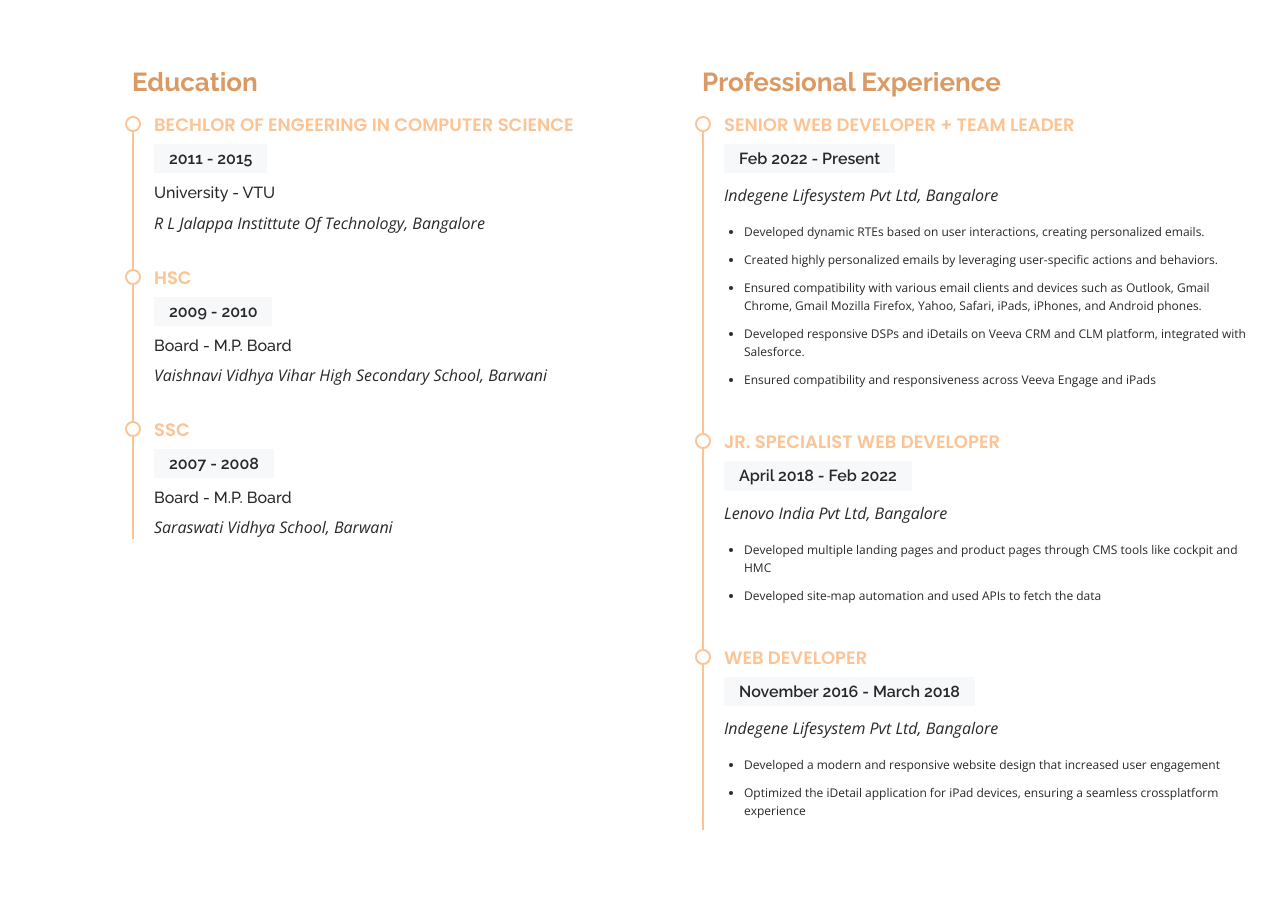
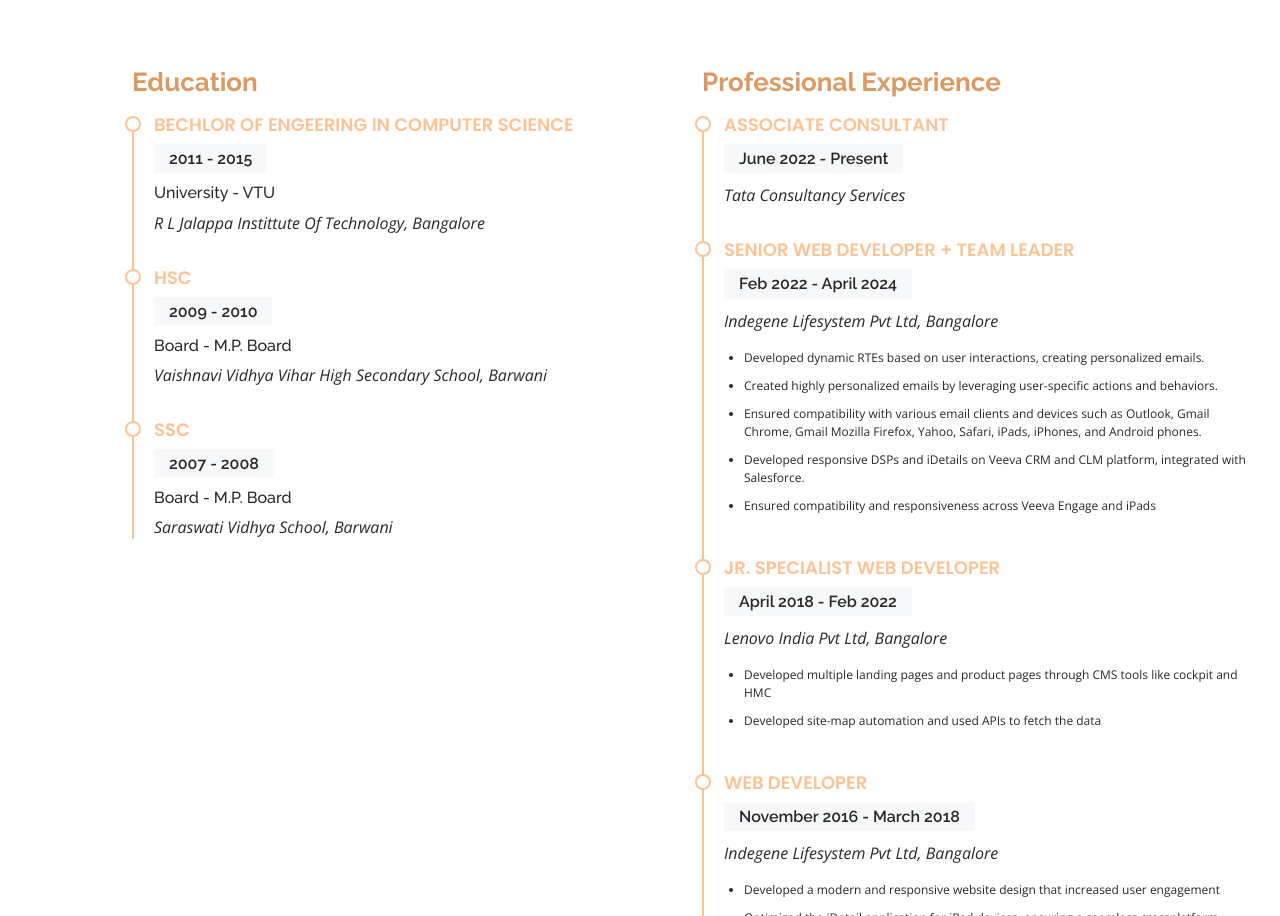
Before and after one commit to kundanmandloi/Portfolio, a plain HTML site: page index.html in a window 1280 px wide. Shown: the part 2136-3052 px from the top of the page. Drawn offline with nearby package versions, Linux system fonts and the light colour scheme.

Commit message:
Update index.html

```diff
--- a/index.html
+++ b/index.html
@@ -175,8 +175,13 @@
           <div class="col-lg-6">
             <h3 class="resume-title">Professional Experience</h3>
             <div class="resume-item">
+              <h4>Associate Consultant</h4>
+              <h5>June 2022 - Present</h5>
+              <p><em>Tata Consultancy Services</em></p>
+            </div>
+            <div class="resume-item">
               <h4>Senior Web developer + Team Leader</h4>
-              <h5>Feb 2022 - Present</h5>
+              <h5>Feb 2022 - April 2024</h5>
               <p><em>Indegene Lifesystem Pvt Ltd, Bangalore</em></p>
               <ul>
                 <li>Developed dynamic RTEs based on user interactions, creating personalized emails.</li>
```
